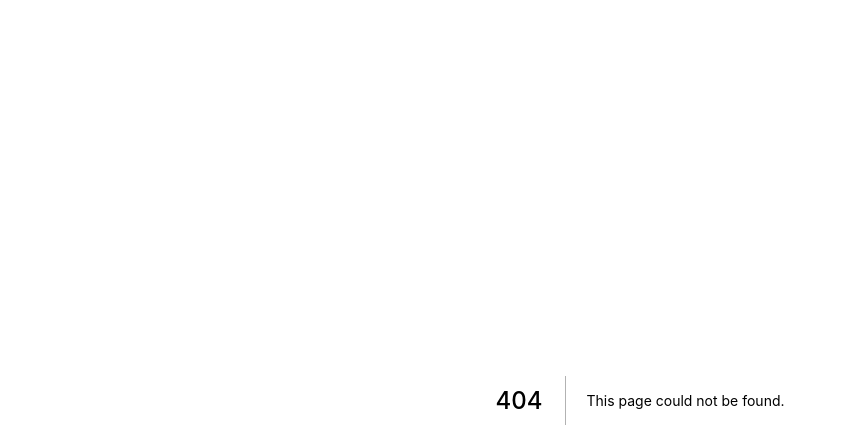
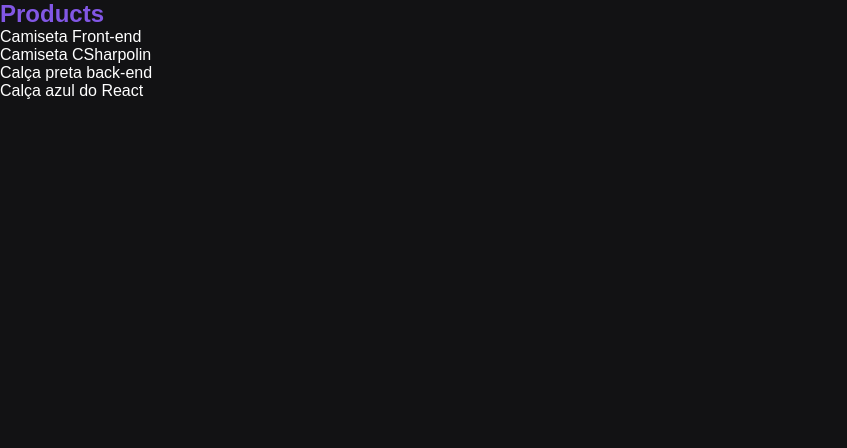
Before and after one commit to barbosabruno/nextjs-demo, a Next.js app: page /top10 in a window 1280 px wide. Before the commit this address had no page. Shown: the top 448 px of the page, without its empty margins (0-847 px from the left). Built offline with nearby package versions, Linux system fonts and the light colour scheme; data requests are answered from the project's data file.

Commit message:
Static Site Generation

```diff
--- a/package.json
+++ b/package.json
@@ -4,6 +4,7 @@
   "private": true,
   "scripts": {
     "dev": "next dev",
+    "fake-backend": "npx json-server server.json -p 3333 -w -d 2000",
     "build": "next build",
     "start": "next start"
   },
--- /dev/null
+++ b/src/pages/top10.tsx
@@ -0,0 +1,42 @@
+import { GetStaticProps } from "next";
+import { Title } from "../styles/pages/Home";
+
+interface IProduct {
+  id: string;
+  title: string;
+}
+
+interface ITop10Props {
+  products: IProduct[];
+}
+
+export default function Top10({ products }: ITop10Props) {
+  return (
+    <div>
+      <section>
+        <Title>Products</Title>
+
+        <ul>
+          {products.map(product => (
+            <li key={product.id}>
+              {product.title}
+            </li>
+          ))}
+        </ul>
+      </section>
+    </div>
+  );
+}
+
+export const getStaticProps: GetStaticProps<ITop10Props> = async () => {
+
+  const response = await fetch(' http://localhost:3333/products');
+  const products = await response.json();
+
+  return {
+    props: {
+      products
+    },
+    revalidate: 5
+  }
+}
```
